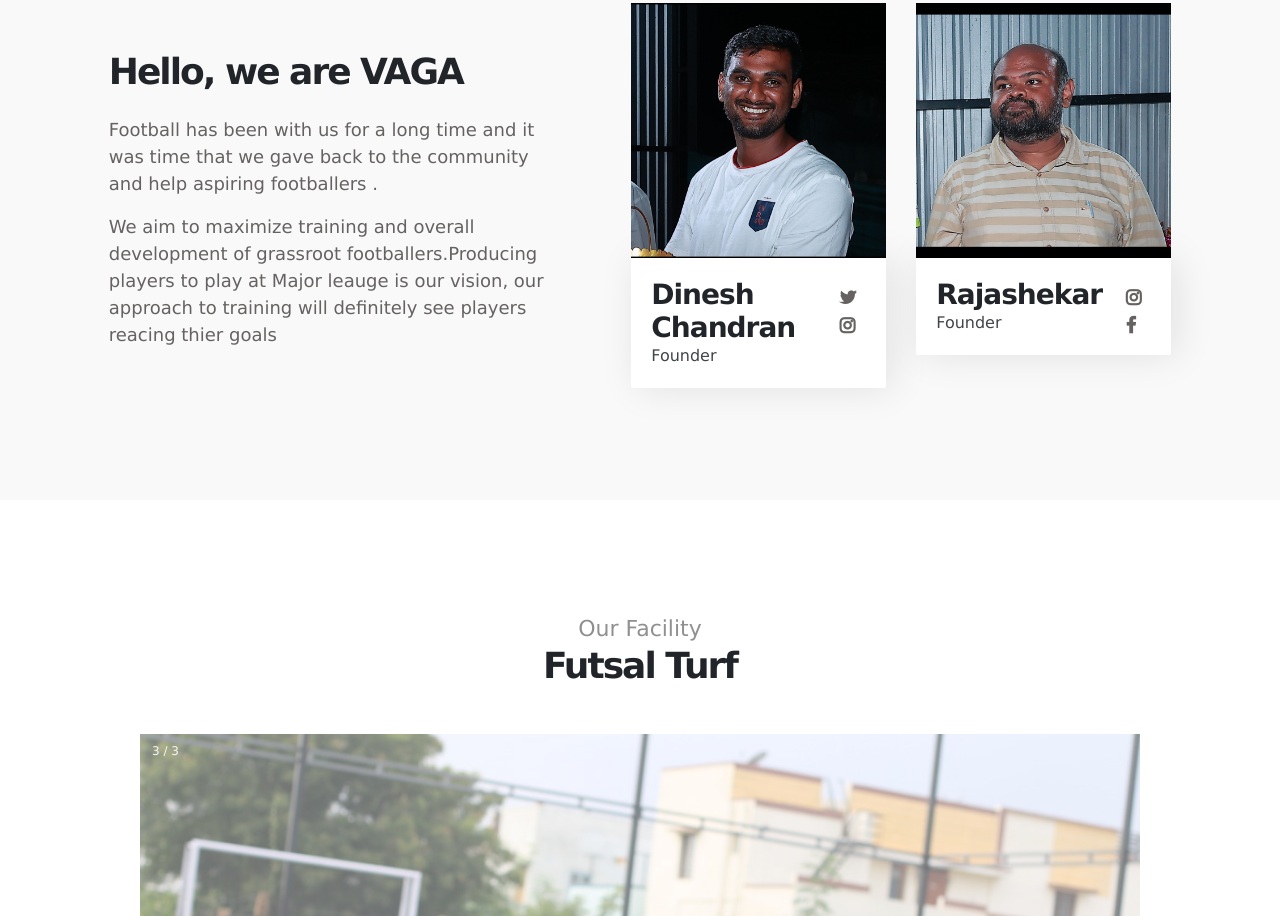
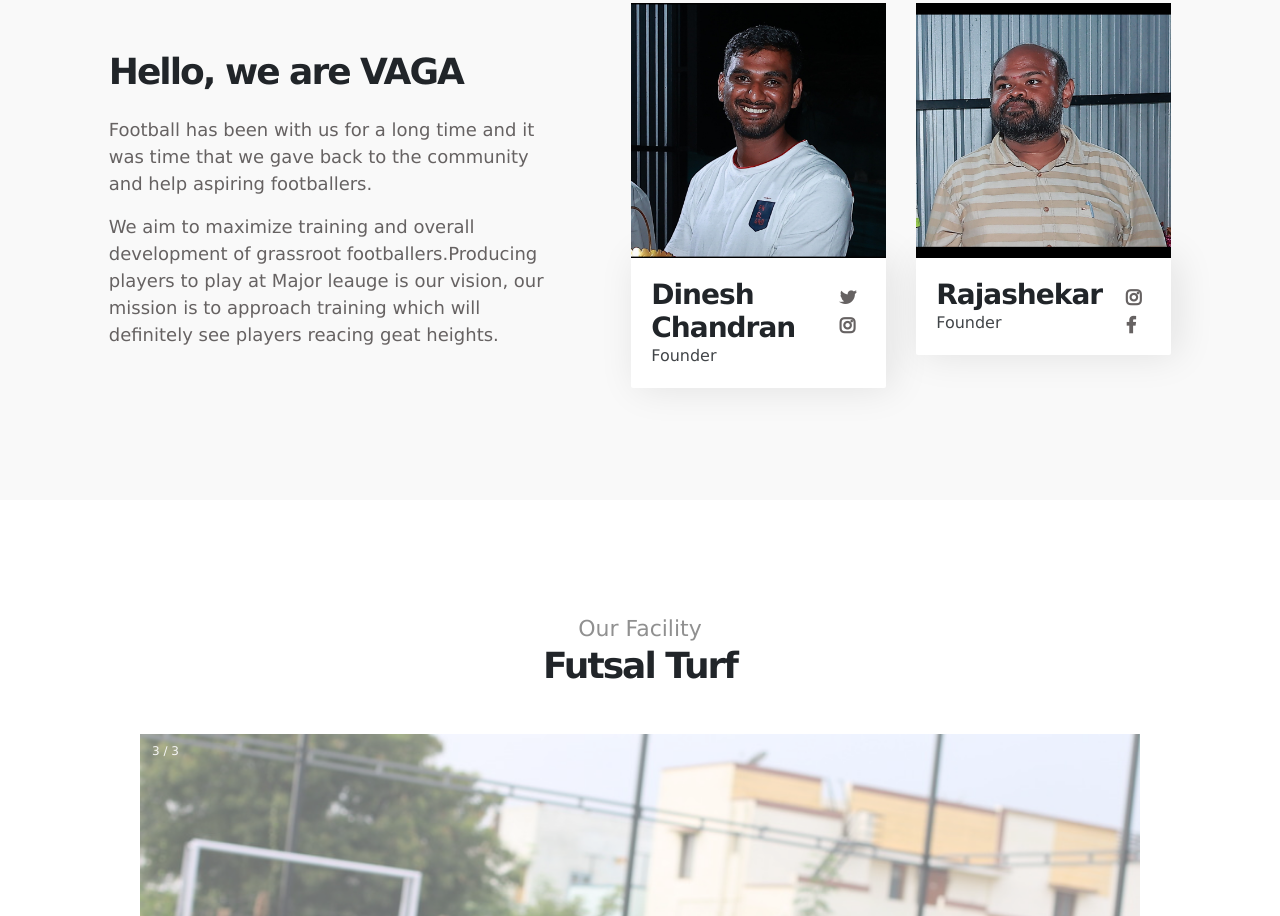
Before and after one commit to The-CoAthletes/Vaga-Sports, a plain HTML site: page index.html in a window 1280 px wide. Shown: the part 1394-2310 px from the top of the page. Drawn offline with Linux system fonts and the light colour scheme.

Commit message:
we are vaga

```diff
--- a/index.html
+++ b/index.html
@@ -217,9 +217,9 @@ img {vertical-align: middle;}
                             <div class="mt-lg-5 mb-lg-0 mb-4 col-lg-5 col-md-10 mx-auto col-12">
                                 <h2 class="mb-4" data-aos="fade-up" data-aos-delay="300">Hello, we are VAGA</h2>
 
-                                <p data-aos="fade-up" data-aos-delay="400">Football has been with us for a long time and it was time that we gave back to the community and help aspiring footballers .</p>
+                                <p data-aos="fade-up" data-aos-delay="400">Football has been with us for a long time and it was time that we gave back to the community and help aspiring footballers.</p>
 
-                                <p data-aos="fade-up" data-aos-delay="500">We aim to maximize training and overall development of grassroot footballers.Producing players to play at Major leauge is our vision, our approach to training will definitely see players reacing thier goals </p>
+                                <p data-aos="fade-up" data-aos-delay="500">We aim to maximize training and overall development of grassroot footballers.Producing players to play at Major leauge is our vision, our mission is to approach training which will definitely see players reacing geat heights.</p>
 
                             </div>
 
```
